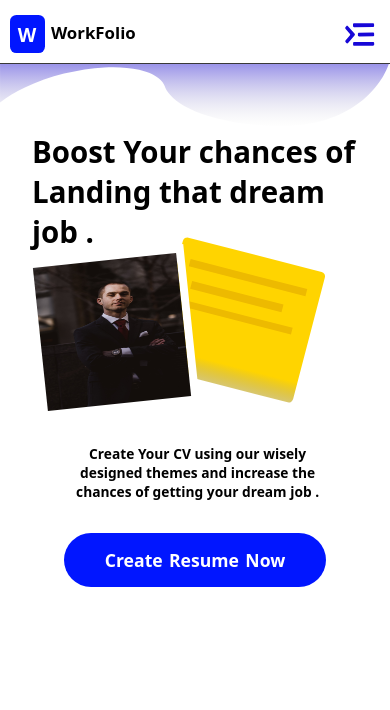
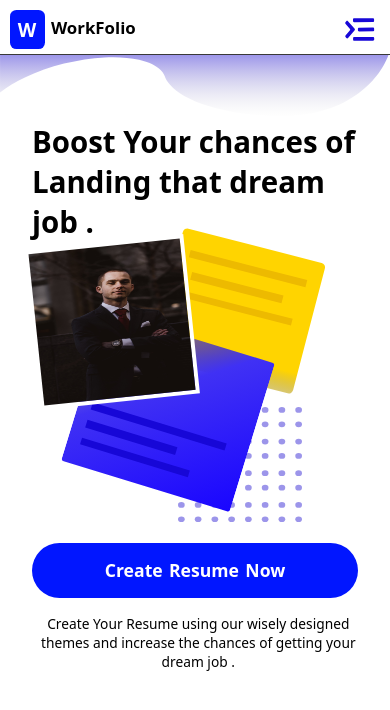
Before and after one commit to soumen974/WorkFolio, a React (Create React App) app: page / in a window 390 px wide. Shown: the top 710 px of the page. Built offline with nearby package versions, Linux system fonts and the light colour scheme.

Commit message:
section01 working on mobile first view

```diff
--- a/src/Components/Section01.css
+++ b/src/Components/Section01.css
@@ -31,12 +31,12 @@
 }
 .left_landing_content h2{
     font-size: 2.6rem;
-    width: 65%;
+    width: 47%;
 }
 .landing_ad-talk{
     font-size: 1.2rem;
-    width: 59%;
-    padding: 2rem 0rem ;
+    width: 39%;
+    padding: 1.5rem 0rem ;
 }
 .right_landing_content button{
     padding: 0.85rem 3.2rem ;
@@ -52,14 +52,37 @@
 .right_landing_content{
     display: flex;
 }
-.right_landing_content svg{
+.ThreeVector{
+    position:static;
+    z-index: -1;
+}
+.yellowVector svg{
 margin-left: -2.6rem;
 margin-top: -1.2rem;
-height: 11rem;
-width: 11rem;
+height: 15rem;
+width: 15rem;
 }
+.blueVector svg{
+    margin-top: -10rem;
+    margin-left: -4rem;
+height: 14rem;
+width: 14rem;
+position:relative;
+
+}
+.dottet-vector svg{
+    position:static;
+    margin-top: -6rem;
+    margin-left: 5rem;
+    height: 7.8rem;
+    width: 7.8rem;
+}
+
+
+
 .Down_things{
     padding: 0rem 4rem ;
+    margin-top: -8rem;
 
 }
 .Down_things button{
@@ -78,7 +101,9 @@ width: 11rem;
     width: 14rem;
     /* transform: scale(3); */
     transform: rotate(-5.99deg);
-    border: 0.55rem solid white;
+    border: 0.4rem solid white;
+    position:relative;
+
 }
 
 
@@ -110,19 +135,21 @@ width: 11rem;
     height: 10rem;
     width: 10rem;
     transform: rotate(-5.99deg);
-    border: 0.55rem solid white;
+    border: 0.25rem solid white;
+    position:relative;
+}
+.Down_things{
+    padding: 1rem 2rem ;
+    margin-top: 0rem;
+
 }
 
-/* .Down_things{
-    padding: 0rem 0.8rem ;
-
-} */
   .landing_ad-talk{
     font-size: 0.86rem;
-    font-weight: 600;
+    font-weight: 500;
     width: 102%;
     text-align: center;
-  padding: 2rem 0rem ;
+  padding: 1rem 0rem ;
 
 
   }
@@ -141,6 +168,38 @@ width: 11rem;
 
 }
 
+.right_landing_content{
+    display: flex;
+}
+.ThreeVector{
+    position:static;
+    z-index: -1;
+}
+
+.yellowVector svg{
+margin-left: -2.6rem;
+margin-top: -1.2rem;
+height: 11rem;
+width: 11rem;
+}
+
+.blueVector svg{
+    margin-left: -7rem;
+    margin-top: -5rem;
+    height: 11rem;
+    width: 11rem;
+    transform: rotate(17deg);
+    position:relative;
+    }
+
+    .dottet-vector svg{
+     position:static;
+    margin-left: -1rem;
+    margin-top: -8rem;
+     height: 7.2rem;
+    width: 8rem;
+    }
+
 
 
 
--- a/src/Components/Section01.jsx
+++ b/src/Components/Section01.jsx
@@ -27,8 +27,13 @@ export default function Section01() {
                 </div>
 
                 <div className="right_landing_content">
-                    <img src={Upperimage} alt="" />
-                                        <svg xmlns="http://www.w3.org/2000/svg" width="156" height="148" viewBox="0 0 156 148" fill="none">
+                    <img src={Upperimage} alt="HMImage" />
+
+
+                    <div className="ThreeVector">
+
+                        <div className="yellowVector">
+                        <svg xmlns="http://www.w3.org/2000/svg" width="156" height="148" viewBox="0 0 156 148" fill="none">
                     <rect width="129.959" height="119.479" rx="4" transform="matrix(0.968454 0.249194 -0.252267 0.967658 30.1406 0)" fill="url(#paint0_linear_58_4)"/>
                     <rect width="106.724" height="6.48486" transform="matrix(0.968454 0.249194 -0.252267 0.967658 36.0389 20.0358)" fill="#EDBA00"/>
                     <rect width="100.202" height="6.08857" transform="matrix(0.968454 0.249194 -0.252267 0.967658 29.4142 55.9825)" fill="#EDBA00"/>
@@ -40,14 +45,106 @@ export default function Section01() {
                         </linearGradient>
                     </defs>
                     </svg>
+
+                        </div>
+
+                        <div className="blueVector">
+                                                <svg width="264" height="233" viewBox="0 0 264 233" fill="none" xmlns="http://www.w3.org/2000/svg">
+            <rect width="264" height="233" rx="4" fill="url(#paint0_linear_7_2)"/>
+            <rect x="20" y="136" width="210" height="11" fill="#1707D7"/>
+            <rect x="20" y="191" width="169" height="10.3278" fill="#1707D7"/>
+            <rect x="20" y="163" width="141" height="12" fill="#1707D7"/>
+            <defs>
+            <linearGradient id="paint0_linear_7_2" x1="-3.41656e-06" y1="-23.4918" x2="202.522" y2="269.937" gradientUnits="userSpaceOnUse">
+            <stop stopColor="#0B008B" stopOpacity="0"/>
+            <stop offset="0.433998" stopColor="#4031F4"/>
+            <stop offset="1" stopColor="#1A06FF"/>
+            </linearGradient>
+            </defs>
+                                                    </svg>
+
+                        </div>
+
+                        <div className="dottet-vector">
+                                                <svg xmlns="http://www.w3.org/2000/svg" width="141" height="131" viewBox="0 0 141 131" fill="none">
+                        <ellipse cx="3.81081" cy="3.275" rx="3.81081" ry="3.275" fill="#7D74E3" fillOpacity="0.76"/>
+                        <ellipse cx="22.8649" cy="3.275" rx="3.81081" ry="3.275" fill="#7D74E3" fillOpacity="0.76"/>
+                        <ellipse cx="3.81081" cy="19.65" rx="3.81081" ry="3.275" fill="#7D74E3" fillOpacity="0.76"/>
+                        <ellipse cx="22.8649" cy="19.65" rx="3.81081" ry="3.275" fill="#7D74E3" fillOpacity="0.76"/>
+                        <ellipse cx="41.9189" cy="3.275" rx="3.81081" ry="3.275" fill="#7D74E3" fillOpacity="0.76"/>
+                        <ellipse cx="60.973" cy="3.275" rx="3.81081" ry="3.275" fill="#7D74E3" fillOpacity="0.76"/>
+                        <ellipse cx="41.9189" cy="19.65" rx="3.81081" ry="3.275" fill="#7D74E3" fillOpacity="0.76"/>
+                        <ellipse cx="60.973" cy="19.65" rx="3.81081" ry="3.275" fill="#7D74E3" fillOpacity="0.76"/>
+                        <ellipse cx="3.81081" cy="39.3" rx="3.81081" ry="3.275" fill="#7D74E3" fillOpacity="0.76"/>
+                        <ellipse cx="22.8649" cy="39.3" rx="3.81081" ry="3.275" fill="#7D74E3" fillOpacity="0.76"/>
+                        <ellipse cx="3.81081" cy="55.675" rx="3.81081" ry="3.275" fill="#7D74E3" fillOpacity="0.76"/>
+                        <ellipse cx="22.8649" cy="55.675" rx="3.81081" ry="3.275" fill="#7D74E3" fillOpacity="0.76"/>
+                        <ellipse cx="41.9189" cy="39.3" rx="3.81081" ry="3.275" fill="#7D74E3" fillOpacity="0.76"/>
+                        <ellipse cx="60.973" cy="39.3" rx="3.81081" ry="3.275" fill="#7D74E3" fillOpacity="0.76"/>
+                        <ellipse cx="41.9189" cy="55.675" rx="3.81081" ry="3.275" fill="#7D74E3" fillOpacity="0.76"/>
+                        <ellipse cx="60.973" cy="55.675" rx="3.81081" ry="3.275" fill="#7D74E3" fillOpacity="0.76"/>
+                        <ellipse cx="80.027" cy="3.275" rx="3.81081" ry="3.275" fill="#7D74E3" fillOpacity="0.76"/>
+                        <ellipse cx="99.0811" cy="3.275" rx="3.81081" ry="3.275" fill="#7D74E3" fillOpacity="0.76"/>
+                        <ellipse cx="80.027" cy="19.65" rx="3.81081" ry="3.275" fill="#7D74E3" fillOpacity="0.76"/>
+                        <ellipse cx="99.0811" cy="19.65" rx="3.81081" ry="3.275" fill="#7D74E3" fillOpacity="0.76"/>
+                        <ellipse cx="118.135" cy="3.275" rx="3.81081" ry="3.275" fill="#7D74E3" fillOpacity="0.76"/>
+                        <ellipse cx="137.189" cy="3.275" rx="3.81081" ry="3.275" fill="#7D74E3" fillOpacity="0.76"/>
+                        <ellipse cx="118.135" cy="19.65" rx="3.81081" ry="3.275" fill="#7D74E3" fillOpacity="0.76"/>
+                        <ellipse cx="137.189" cy="19.65" rx="3.81081" ry="3.275" fill="#7D74E3" fillOpacity="0.76"/>
+                        <ellipse cx="80.027" cy="39.3" rx="3.81081" ry="3.275" fill="#7D74E3" fillOpacity="0.76"/>
+                        <ellipse cx="99.0811" cy="39.3" rx="3.81081" ry="3.275" fill="#7D74E3" fillOpacity="0.76"/>
+                        <ellipse cx="80.027" cy="55.675" rx="3.81081" ry="3.275" fill="#7D74E3" fillOpacity="0.76"/>
+                        <ellipse cx="99.0811" cy="55.675" rx="3.81081" ry="3.275" fill="#7D74E3" fillOpacity="0.76"/>
+                        <ellipse cx="118.135" cy="39.3" rx="3.81081" ry="3.275" fill="#7D74E3" fillOpacity="0.76"/>
+                        <ellipse cx="137.189" cy="39.3" rx="3.81081" ry="3.275" fill="#7D74E3" fillOpacity="0.76"/>
+                        <ellipse cx="118.135" cy="55.675" rx="3.81081" ry="3.275" fill="#7D74E3" fillOpacity="0.76"/>
+                        <ellipse cx="137.189" cy="55.675" rx="3.81081" ry="3.275" fill="#7D74E3" fillOpacity="0.76"/>
+                        <ellipse cx="3.81081" cy="75.325" rx="3.81081" ry="3.275" fill="#7D74E3" fillOpacity="0.76"/>
+                        <ellipse cx="22.8649" cy="75.325" rx="3.81081" ry="3.275" fill="#7D74E3" fillOpacity="0.76"/>
+                        <ellipse cx="3.81081" cy="91.7" rx="3.81081" ry="3.275" fill="#7D74E3" fillOpacity="0.76"/>
+                        <ellipse cx="22.8649" cy="91.7" rx="3.81081" ry="3.275" fill="#7D74E3" fillOpacity="0.76"/>
+                        <ellipse cx="41.9189" cy="75.325" rx="3.81081" ry="3.275" fill="#7D74E3" fillOpacity="0.76"/>
+                        <ellipse cx="60.973" cy="75.325" rx="3.81081" ry="3.275" fill="#7D74E3" fillOpacity="0.76"/>
+                        <ellipse cx="41.9189" cy="91.7" rx="3.81081" ry="3.275" fill="#7D74E3" fillOpacity="0.76"/>
+                        <ellipse cx="60.973" cy="91.7" rx="3.81081" ry="3.275" fill="#7D74E3" fillOpacity="0.76"/>
+                        <ellipse cx="3.81081" cy="111.35" rx="3.81081" ry="3.275" fill="#7D74E3" fillOpacity="0.76"/>
+                        <ellipse cx="22.8649" cy="111.35" rx="3.81081" ry="3.275" fill="#7D74E3" fillOpacity="0.76"/>
+                        <ellipse cx="3.81081" cy="127.725" rx="3.81081" ry="3.275" fill="#7D74E3" fillOpacity="0.76"/>
+                        <ellipse cx="22.8649" cy="127.725" rx="3.81081" ry="3.275" fill="#7D74E3" fillOpacity="0.76"/>
+                        <ellipse cx="41.9189" cy="111.35" rx="3.81081" ry="3.275" fill="#7D74E3" fillOpacity="0.76"/>
+                        <ellipse cx="60.973" cy="111.35" rx="3.81081" ry="3.275" fill="#7D74E3" fillOpacity="0.76"/>
+                        <ellipse cx="41.9189" cy="127.725" rx="3.81081" ry="3.275" fill="#7D74E3" fillOpacity="0.76"/>
+                        <ellipse cx="60.973" cy="127.725" rx="3.81081" ry="3.275" fill="#7D74E3" fillOpacity="0.76"/>
+                        <ellipse cx="80.027" cy="75.325" rx="3.81081" ry="3.275" fill="#7D74E3" fillOpacity="0.76"/>
+                        <ellipse cx="99.0811" cy="75.325" rx="3.81081" ry="3.275" fill="#7D74E3" fillOpacity="0.76"/>
+                        <ellipse cx="80.027" cy="91.7" rx="3.81081" ry="3.275" fill="#7D74E3" fillOpacity="0.76"/>
+                        <ellipse cx="99.0811" cy="91.7" rx="3.81081" ry="3.275" fill="#7D74E3" fillOpacity="0.76"/>
+                        <ellipse cx="118.135" cy="75.325" rx="3.81081" ry="3.275" fill="#7D74E3" fillOpacity="0.76"/>
+                        <ellipse cx="137.189" cy="75.325" rx="3.81081" ry="3.275" fill="#7D74E3" fillOpacity="0.76"/>
+                        <ellipse cx="118.135" cy="91.7" rx="3.81081" ry="3.275" fill="#7D74E3" fillOpacity="0.76"/>
+                        <ellipse cx="137.189" cy="91.7" rx="3.81081" ry="3.275" fill="#7D74E3" fillOpacity="0.76"/>
+                        <ellipse cx="80.027" cy="111.35" rx="3.81081" ry="3.275" fill="#7D74E3" fillOpacity="0.76"/>
+                        <ellipse cx="99.0811" cy="111.35" rx="3.81081" ry="3.275" fill="#7D74E3" fillOpacity="0.76"/>
+                        <ellipse cx="80.027" cy="127.725" rx="3.81081" ry="3.275" fill="#7D74E3" fillOpacity="0.76"/>
+                        <ellipse cx="99.0811" cy="127.725" rx="3.81081" ry="3.275" fill="#7D74E3" fillOpacity="0.76"/>
+                        <ellipse cx="118.135" cy="111.35" rx="3.81081" ry="3.275" fill="#7D74E3" fillOpacity="0.76"/>
+                        <ellipse cx="137.189" cy="111.35" rx="3.81081" ry="3.275" fill="#7D74E3" fillOpacity="0.76"/>
+                        <ellipse cx="118.135" cy="127.725" rx="3.81081" ry="3.275" fill="#7D74E3" fillOpacity="0.76"/>
+                        <ellipse cx="137.189" cy="127.725" rx="3.81081" ry="3.275" fill="#7D74E3" fillOpacity="0.76"/>
+                                                </svg>
+
+                        </div>
+
+                    </div>
                 </div>
 
         </div>
 
         <div className="Down_things">
 
-                    <div className="landing_ad-talk"> Create Your CV using our wisely designed themes and increase the chances of getting your dream job .</div>
                         <button>Create Resume Now</button>
+                        <div className="landing_ad-talk"> Create Your Resume using our wisely designed themes and increase the chances of getting your dream job .</div>
+
                         <div className="starsRates"></div>
                         <div className="Rating_talk"></div>
                     </div>
--- a/src/Components/navBar.css
+++ b/src/Components/navBar.css
@@ -132,14 +132,16 @@
     width:40px ;
     height:36px;
     /* background-color: black; */
-    padding: 0.1rem 0.3rem;
+    padding: 0.4rem 0.6rem;
     border-radius: 0.2rem;
+
 
 
   }
   .closeMenu svg:hover{
     background-color: #6161634f;
     background-color: #0015ff;
+
 
   }
 
@@ -267,7 +269,7 @@
    @media (max-width:820px) {
 
     nav{
-      padding: 0.4rem 0.6rem ;
+      padding: 0.1rem 0.6rem ;
       border-bottom: 1px  solid rgba(0, 0, 0, 0.776);
       background-color: #fff;
       /* position:sticky;
```
